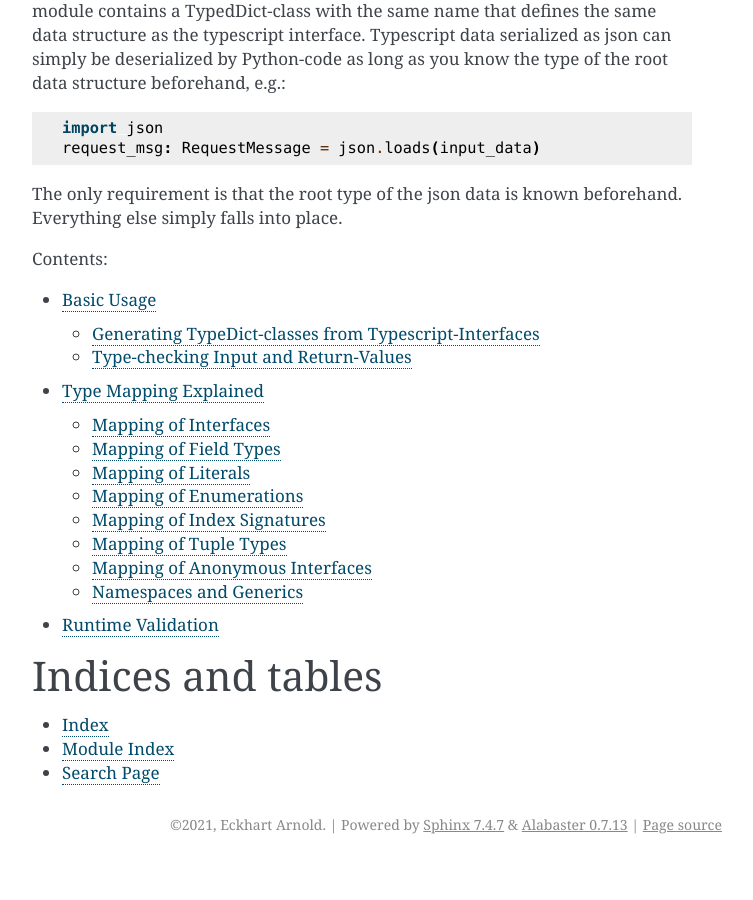
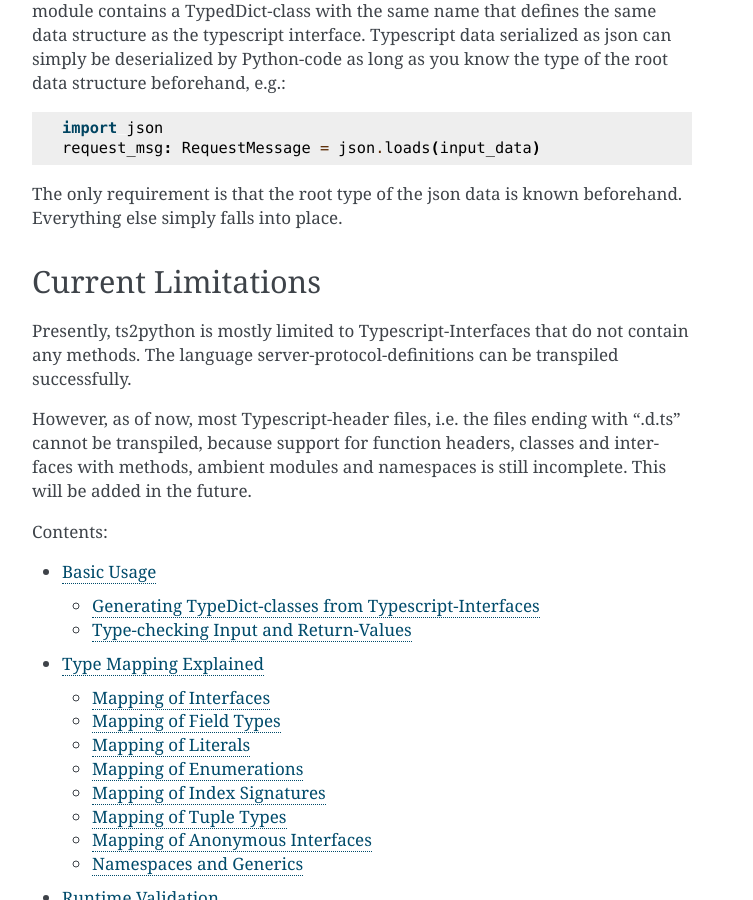
Before and after one commit to jecki/ts2python, a Sphinx documentation site: the page built from docs/index.rst, in a window 1280 px wide and 900 px high, scrolled down 852 px. Shown: the whole window, without its empty margins (388-1141 px from the left). Built offline with Sphinx 7.4.7, drawn with Linux system fonts in a browser that asks for light colours; before the commit the page ends 1716 px from its top, so only the background shows below that.

Commit message:
changes status to alpha and added a message about the incompleteness of ts2python

```diff
--- a/docs/index.rst
+++ b/docs/index.rst
@@ -54,6 +54,18 @@ type of the root data structure beforehand, e.g.::
 The only requirement is that the root type of the json data is known beforehand.
 Everything else simply falls into place.
 
+Current Limitations
+-------------------
+
+Presently, ts2python is mostly limited to Typescript-Interfaces that do not
+contain any methods. The language server-protocol-definitions can be transpiled
+successfully.
+
+However, as of now, most Typescript-header files, i.e. the
+files ending with ".d.ts" cannot be transpiled, because support for
+function headers, classes and interfaces with methods, ambient modules
+and namespaces is still incomplete. This will be added in the future.
+
 
 .. _ts2python:  https://github.com/jecki/ts2python/
 .. _Typescript interfaces: https://www.typescriptlang.org/docs/handbook/2/objects.html
```
Also changed, not shown: README.md (+12 -0 lines).
